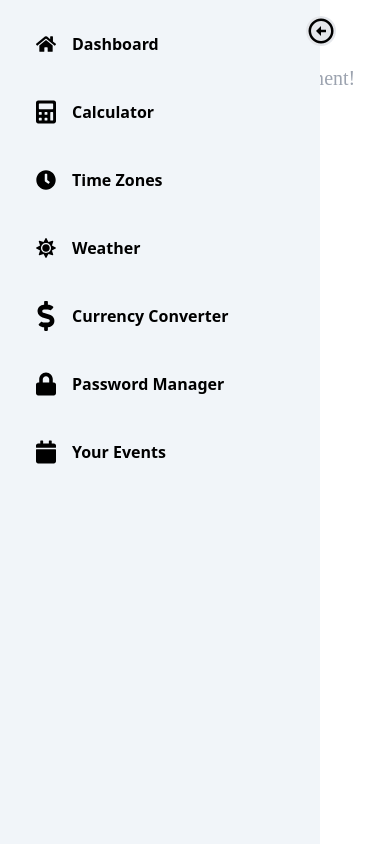
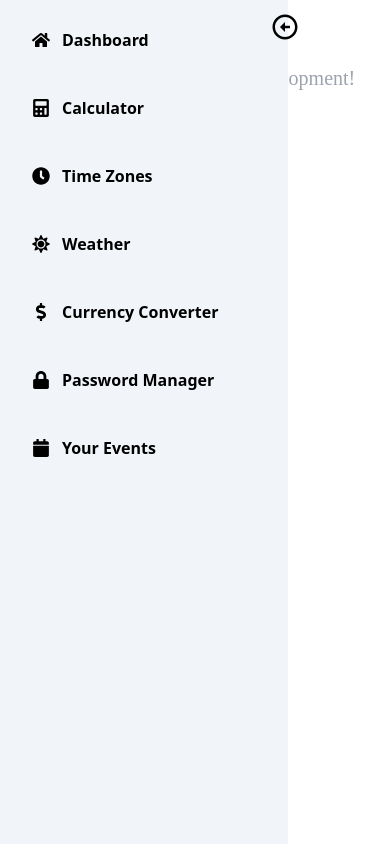
Before and after one commit to ChampX5/lambda, a React (Create React App) app in the folder client/: page / in a window 390 px wide. Built offline with nearby package versions, Linux system fonts and the light colour scheme.

Commit message:
updated sidebar with animation and mobile usage

```diff
--- a/client/src/App.tsx
+++ b/client/src/App.tsx
@@ -3,25 +3,36 @@ import { Routes, Route, BrowserRouter } from 'react-router-dom';
 // import { Passwords, Main, Calculator } from './pages';
 import { Passwords, Main } from './pages';
 
+import { useState, createContext, useContext } from 'react';
+import React from 'react';
+
+export const SidebarContext = createContext<[boolean, React.Dispatch<React.SetStateAction<boolean>>]>([true, () => {}]);
+
 const App = () => {
+    const [sidebarOpen, setSidebarOpen] = useState(true);
+
     return (
         <>
-            <div className='flex h-full w-full'>
+            <SidebarContext.Provider value={[sidebarOpen, setSidebarOpen]}>
+                <div className='flex h-screen w-screen'>
                     <BrowserRouter>
                         <Sidebar />
 
-                    <div className="w-full">
-                        <div className='overflow-hidden'>
+                        <div className={`${sidebarOpen ? 'md:pl-72' : 'md:pl-[5.5rem]'} transition-all duration-300 w-full overflow-x-hidden`}>
+                            <div className='overflow-y-auto'>
                                 <Routes>
                                     <Route path='/' element={<Main />} />
-                                <Route path='/passwords' element={<Passwords />} />
-                                {/* <Route path='/calc' element={<Calculator />} /> */}
+                                    <Route
+                                        path='/passwords'
+                                        element={<Passwords />}
+                                    />
                                 </Routes>
                             </div>
                             <Footer />
                         </div>
                     </BrowserRouter>
                 </div>
+            </SidebarContext.Provider>
         </>
     );
 };
--- a/client/src/components/Sidebar.tsx
+++ b/client/src/components/Sidebar.tsx
@@ -10,7 +10,8 @@ import {
 
 import { BiRightArrowCircle } from 'react-icons/bi';
 
-import { useState } from 'react';
+import { useContext } from 'react';
+import { SidebarContext } from '../App';
 
 import { Link } from 'react-router-dom';
 
@@ -22,9 +23,9 @@ interface SidebarIconPropsType {
 const SidebarIcon = ({ icon, sidebarOpen }: SidebarIconPropsType) => {
     return (
         <div
-            className={`w-5 h-5 flex justify-center items-center text-3xl ${
-                sidebarOpen && 'mr-4'
-            } transition-[margin-right] duration-300`}
+            className={`${
+                sidebarOpen ? 'mr-3' : 'mr-0'
+            } transition-[margin-right] text-lg md:text-2xl`}
         >
             {icon}
         </div>
@@ -45,13 +46,18 @@ const SidebarButton = ({
     sidebarOpen
 }: SidebarButtonPropsType) => {
     return (
-        <Link to={url} className='w-full'>
-            <div className='w-full flex font-semibold p-4 px-5 justify-start items-center rounded-xl hover:bg-blue-300 hover:text-white-main cursor-pointer transition-all duration-300'>
+        <Link to={url}>
+            <div
+                className={`p-5 py-4 flex justify-start items-center rounded-xl mb-3 hover:bg-blue-300 hover:text-white-main transition-all duration-300`}
+            >
                 <SidebarIcon icon={icon} sidebarOpen={sidebarOpen} />
+
                 <div
                     className={`${
-                        !sidebarOpen ? 'w-0 h-0 invisible' : ''
-                    } transition-[transform] duration-300`}
+                        sidebarOpen
+                            ? 'opacity-1 pointer-events-auto'
+                            : 'opacity-0 pointer-events-none'
+                    } transition-opacity duration-300 whitespace-nowrap font-semibold`}
                 >
                     {text}
                 </div>
@@ -61,7 +67,7 @@ const SidebarButton = ({
 };
 
 const Sidebar = () => {
-    const [sidebarOpen, setSidebarOpen] = useState(true);
+    const [sidebarOpen, setSidebarOpen] = useContext(SidebarContext);
 
     const sidebarItems = [
         {
@@ -105,21 +111,21 @@ const Sidebar = () => {
         <div
             className={`${
                 sidebarOpen
-                    ? 'w-72 bg-slate-100 text-black'
-                    : 'bg-transparent text-transparent'
-            } lg:bg-slate-100 lg:text-black p-4 fixed lg:relative box-content h-screen transition-all duration-300 ease-in-out`}
+                    ? 'w-72 bg-slate-100'
+                    : 'md:w-[5.5rem] w-0 text-transparent pointer-events-none md:pointer-events-auto md:text-black'
+            } fixed top-0 left-0 md:bg-slate-100 h-screen transition-all duration-300 px-3 pt-3`}
         >
             <div
                 className={`${
-                    !sidebarOpen && 'left-2 text-black'
-                } absolute lg:top-2 lg:left-auto lg:-right-4 bg-gray-200 text-3xl rounded-full cursor-pointer transition-all duration-300
-                ${sidebarOpen && 'rotate-180 -right-4'}
-            `}
-                onClick={() => setSidebarOpen(!sidebarOpen)}
+                    sidebarOpen ? 'rotate-180' : 'rotate-0'
+                } rounded-full text-3xl absolute top-3 md:top-6 text-black pointer-events-auto -right-3 transition-all duration-300 ease-in-out`}
             >
-                <BiRightArrowCircle />
+                <BiRightArrowCircle
+                    onClick={() => setSidebarOpen(!sidebarOpen)}
+                />
             </div>
-            <div className='flex flex-col gap-3'>
+
+            <div>
                 {sidebarItems.map((link) => (
                     <SidebarButton
                         sidebarOpen={sidebarOpen}
--- a/client/src/pages/Passwords.tsx
+++ b/client/src/pages/Passwords.tsx
@@ -1,6 +1,9 @@
 // import { useState, useEffect } from 'react';
 
-import { Header } from "../components";
+import { Header } from '../components';
+
+import { useContext } from 'react';
+import { SidebarContext } from '../App';
 
 interface PasswordObjectType {
     platform: Company;
@@ -14,6 +17,8 @@ interface Company {
 }
 
 const Passwords = () => {
+    const [sidebarOpen, setSidebarOpen] = useContext(SidebarContext);
+
     // const [passwords, setPasswords] = useState([]);
 
     // useEffect(() => {
@@ -135,9 +140,13 @@ const Passwords = () => {
 
     return (
         <>
-            <Header title="My Passwords" type="Manager" />
+            <Header title='My Passwords' type='Manager' />
 
-            <div className='grid w-full xl:grid-cols-3 lg:grid-cols-2 md:grid-cols-2 gap-x-3 gap-y-3 px-3'>
+            <div
+                className={`grid w-full xl:grid-cols-3 lg:grid-cols-2 ${
+                    sidebarOpen ? 'md:grid-cols-1' : 'md:grid-cols-2'
+                } gap-x-3 gap-y-3 px-3`}
+            >
                 {passwords.map((password) => (
                     <div className='rounded-lg border-gray-200 border-2 border-solid p-3'>
                         {/* company bar */}
@@ -179,7 +188,14 @@ const Passwords = () => {
 
                         {/* password buttons */}
                         <div className='mt-6 flex justify-around w-full'>
-                            <button className='rounded-lg bg-blue-500 text-white-main px-3 py-2 text-sm text-center uppercase font-[Montserrat]'>
+                            <button
+                                className='rounded-lg bg-blue-500 text-white-main px-3 py-2 text-sm text-center uppercase font-[Montserrat]'
+                                onClick={() => {
+                                    navigator.clipboard.writeText(
+                                        password.password
+                                    );
+                                }}
+                            >
                                 Copy Password
                             </button>
                             <button className='rounded-lg bg-slate-50 border-slate-200 border-2 border-solid px-2 py-1 text-xs text-center uppercase font-[Montserrat]'>
```
Lines whose indentation alone changed are shown as unchanged.
